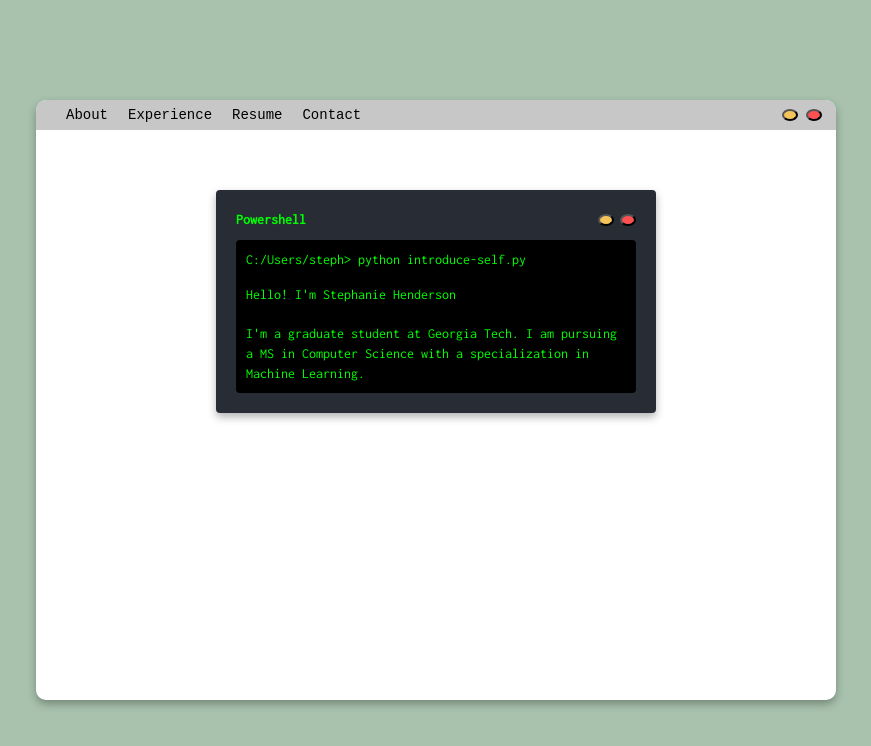
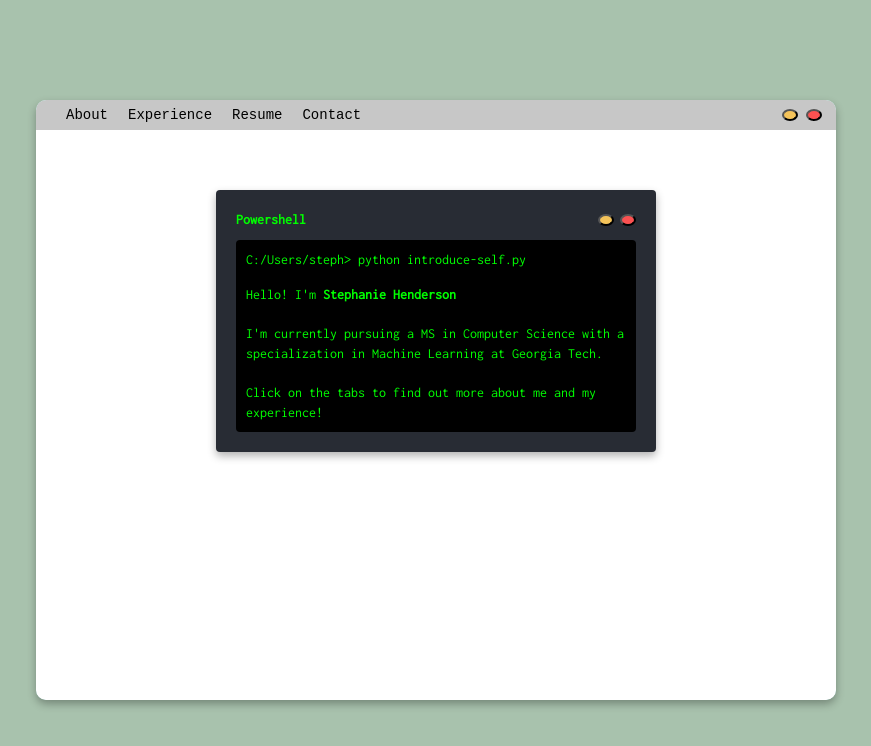
Before and after one commit to shenderson62/shenderson-website, a React (Create React App) app: page / in a window 1280 px wide. Shown: the top 746 px of the page, without its empty margins (204-1075 px from the left). Built offline with nearby package versions, Linux system fonts and the light colour scheme.

Commit message:
animate terminal and accept name as input

```diff
--- a/src/components/Terminal/Terminal.css
+++ b/src/components/Terminal/Terminal.css
@@ -53,5 +53,9 @@
 }
 
 .terminal-path {
-    margin-bottom: 16px;
+  margin-bottom: 16px;
 }
+
+.terminal-text {
+  display: block;
+}
--- a/src/components/Terminal/Terminal.js
+++ b/src/components/Terminal/Terminal.js
@@ -1,9 +1,36 @@
-import React from 'react';
+import React, { useState, useEffect } from 'react';
 import './Terminal.css';
 
-// promptText is the command typed into the terminal
-// children is the output of the command
-function Terminal({ children, promptText }) {
+function Terminal({ name, children, promptText }) {
+  const [typedText, setTypedText] = useState('');
+  const [showChildren, setShowChildren] = useState(false);
+
+  useEffect(() => {
+    let timeout;
+    let currentIndex = 0;
+
+    const typeText = () => {
+      if (currentIndex < promptText.length - 1) {
+        setTypedText((prevText) => prevText + promptText[currentIndex]);
+        currentIndex++;
+        if (currentIndex === (promptText.length - 1)) {
+          setShowChildren(true);
+        }
+        timeout = setTimeout(typeText, 100); // Delay between each character (adjust as needed)
+      }
+    };
+
+    typeText();
+
+    return () => {
+      clearTimeout(timeout);
+    };
+  }, [promptText]);
+
+  useEffect(() => {
+    setShowChildren(false);
+  }, []);
+
   return (
     <div className="terminal-container">
       <div className="terminal-header">
@@ -14,8 +41,8 @@ function Terminal({ children, promptText }) {
         </div>
       </div>
       <div className="terminal-content">
-        <div className="terminal-path">C:/Users/steph&gt; {promptText}</div>
-        <div className="terminal-text">{children}</div>
+        <div className="terminal-path">C:/Users/{name}&gt; {typedText}</div>
+        <div className='terminal-text'>{showChildren ? children : null}</div>
       </div>
     </div>
   );
--- a/src/pages/Home/Home.js
+++ b/src/pages/Home/Home.js
@@ -6,12 +6,14 @@ import Terminal from '../../components/Terminal/Terminal'
 function Home() {
   return (
     <Screen>
-      <Terminal promptText="python introduce-self.py">
+      <Terminal name="steph" promptText="python introduce-self.py">
         Hello!
-        I'm Stephanie Henderson <br /> <br />
-        I'm a graduate student at Georgia Tech.
-        I am pursuing a MS in Computer Science
-        with a specialization in Machine Learning.
+        I'm <b>Stephanie Henderson</b> <br /> <br />
+        I'm currently pursuing a MS in
+        Computer Science with a specialization
+        in Machine Learning at Georgia Tech. <br /> <br />
+        Click on the tabs to find out more
+        about me and my experience!
       </Terminal>
     </Screen>
   );
```
